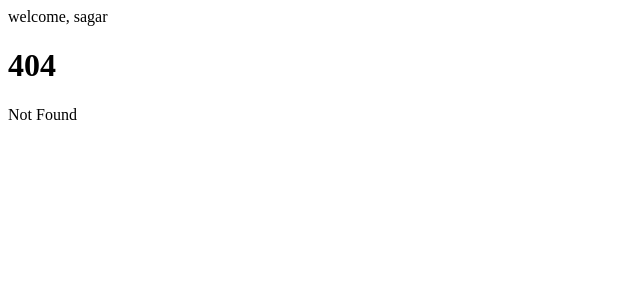
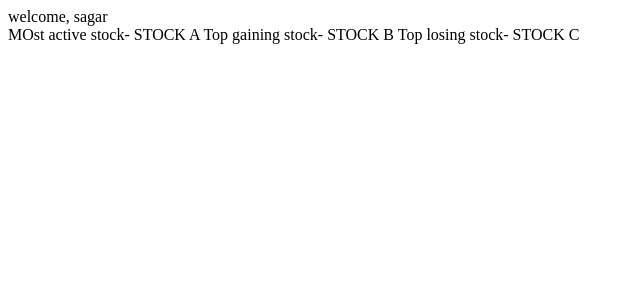
Before and after one commit to Sagarmallick/svelte-kit, a SvelteKit app: page /stocks in a window 1280 px wide. Before the commit this address had no page. Shown: the top 300 px of the page, without its empty margins (0-640 px from the left). Built offline with nearby package versions, Linux system fonts and the light colour scheme; data requests are answered from the project's data file.

Commit message:
(commit-28): add promise unwrapping but its ot working now i create stock folder and fetch stocks from db.json and display in stock +page.svelte

```diff
--- a/db.json
+++ b/db.json
@@ -5,12 +5,30 @@
         {"id":3,"title":"Product 3","price":2600,"description":"Description 3"},
         {"id":4,"title":"Product 4","price":3700,"description":"Description 4"}
     ],
+
+
+
     "featured-products":[
         {"id":1,"title":"Featured Product 1","price":700,"description":"Description 1"},
         {"id":2,"title":"Featured Product 2","price":1050,"description":"Description 2"},
         {"id":3,"title":"Featured Product 3","price":2600,"description":"Description 3"},
         {"id":4,"title":"Featured Product 4","price":3700,"description":"Description 4"}
     ],
+
+
+	"most-active-stock":{
+		"symbol":"STOCK A",
+		"price:":351.0
+	},
+	"top-gaining-stock":{
+		"symbol":"STOCK B",
+		"price:":50.0
+	},
+	"top-losing-stock":{
+		"symbol":"STOCK C",
+		"price:":100.0
+	},
+
 
     "postcodes": [
 		{
--- /dev/null
+++ b/src/routes/stocks/+page.js
@@ -0,0 +1,17 @@
+
+export const load= async (loadEvent)=>{
+    const{fetch}=loadEvent;
+
+    const mostActiveStockResponse= await fetch('http://localhost:4000/most-active-stock')
+    const topGainingStockResponse= await fetch('http://localhost:4000/top-gaining-stock')
+    const topLoasingStockResponse= await fetch('http://localhost:4000/top-losing-stock')
+
+    const mostActiveStock= await mostActiveStockResponse.json()
+    const topGainingStock=await topGainingStockResponse.json()
+    const topLosingStock=await topLoasingStockResponse.json()
+    return{
+        mostActiveStock,
+        topGainingStock,
+        topLosingStock
+    }
+}
--- /dev/null
+++ b/src/routes/stocks/+page.svelte
@@ -0,0 +1,7 @@
+<script>
+    export let data
+</script>
+
+<span>MOst active stock- {data.mostActiveStock.symbol}</span>
+<span>Top gaining stock- {data.topGainingStock.symbol}</span>
+<span>Top losing stock- {data.topLosingStock.symbol}</span>
```
